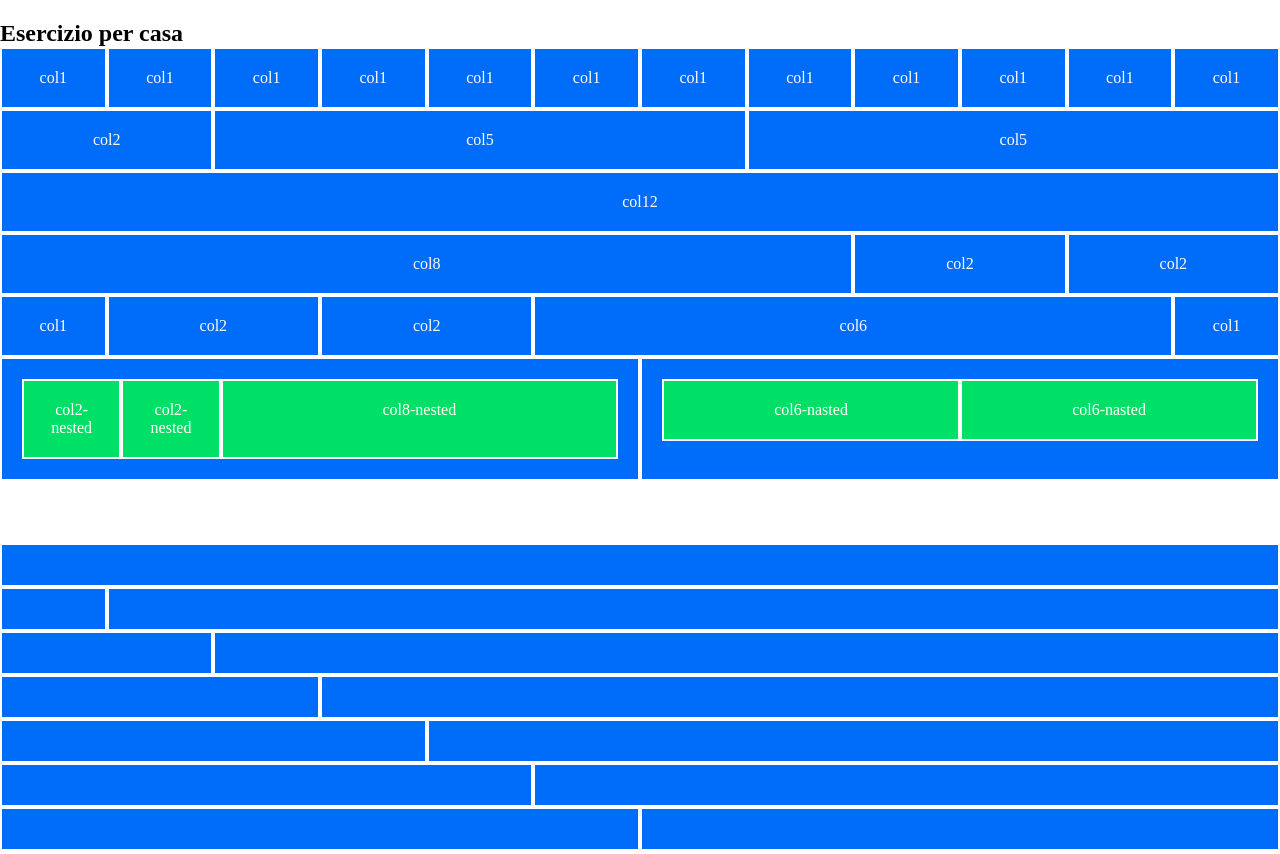
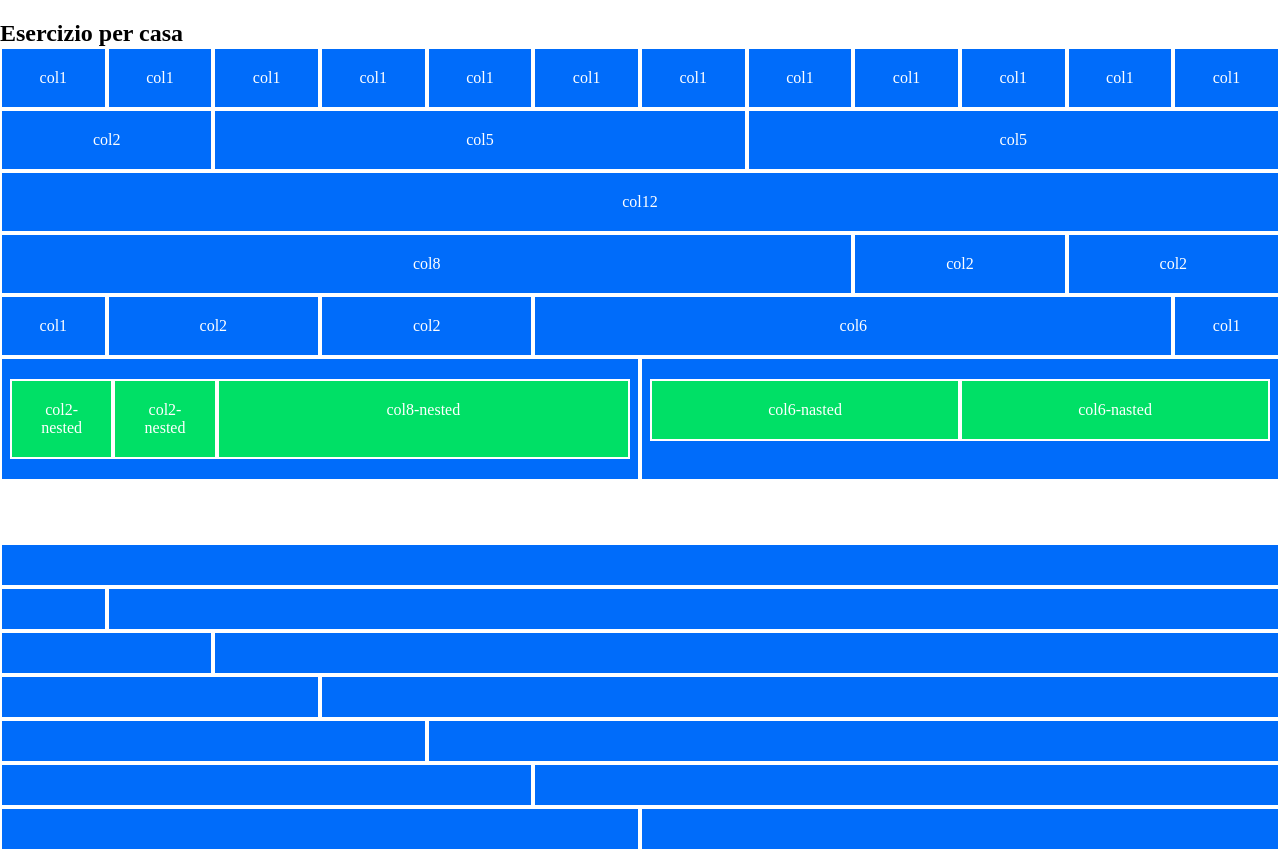
Before and after one commit to rennavittorio/html-css-12bool, a plain HTML site: page index.html in a window 1280 px wide. Shown: the top 854 px of the page. Drawn offline with Linux system fonts and the light colour scheme.

Commit message:
START bonus ex + FIX framework container padding

```diff
--- a/css/framework.css
+++ b/css/framework.css
@@ -34,7 +34,7 @@ ul, ol, li, menu {
 .container {
     max-width: 100%;
     margin: 0 auto;
-    padding: 0 calc(var(--no-gutter) / 2);
+    padding: 0 calc(var(--gutter-x) / 2);
 }
 
 /* row */
@@ -43,12 +43,12 @@ ul, ol, li, menu {
     flex-direction: row;
     /* questa regola può essere omessa perché di default */
     flex-wrap: wrap;
-    margin-left: calc(var(--no-gutter) / 2);
-    margin-right: calc(var(--no-gutter) / 2);
+    margin-left: calc(var(--gutter-x) / 2 * -1);
+    margin-right: calc(var(--gutter-x) / 2 * -1);
 }
 
 .row > * {
-    padding: 0 calc(var(--no-gutter) / 2);
+    padding: 0 calc(var(--gutter-x) / 2);
 }
 
 /* cols */
--- a/css/style.css
+++ b/css/style.css
@@ -1,14 +1,17 @@
 :root {
     --lightblue: #006cfa;
     --lightgreen: #00e066;
+
+    --no-gutter: 0;
 }
 
 [class^="col"] {
     color: white;
     background-color: var(--lightblue);
     border: 2px solid white;
+    text-align: center;
     padding: 20px;
-    text-align: center;
+
 }
 
 section {
```
Also changed, not shown: bonus/bonus.html (added, +16 -0 lines), css/bonus.css (added).
